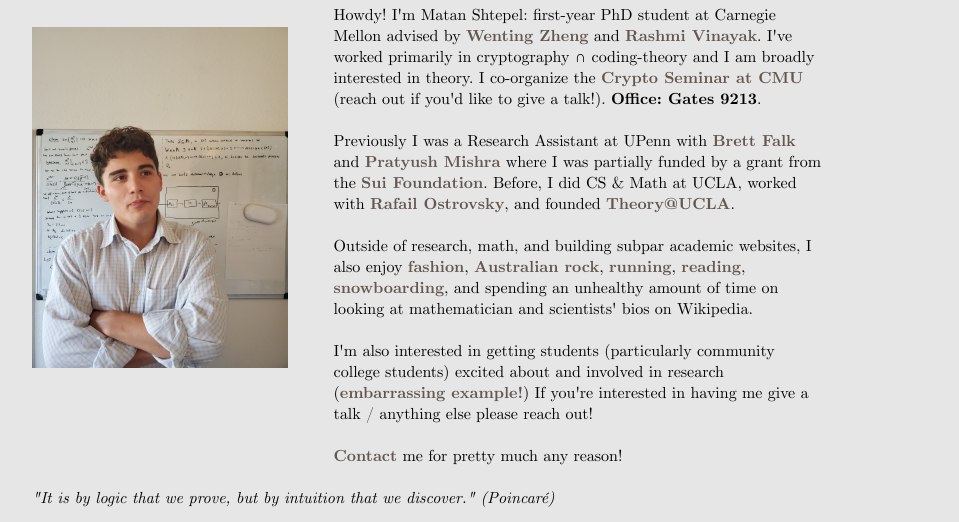
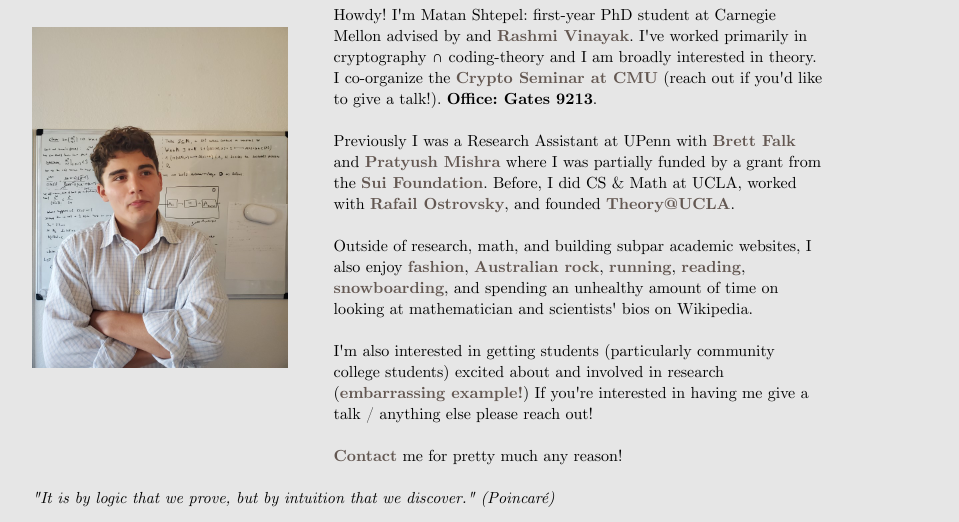
Before and after one commit to GnarlyMshtep/personalWebsite, a plain HTML site: page index.html in a window 1280 px wide. Shown: the part 119-641 px from the top of the page, without its empty margins (160-1119 px from the left). Drawn offline with Linux system fonts and the light colour scheme.

Commit message:
no more wenting

```diff
--- a/index.html
+++ b/index.html
@@ -28,7 +28,7 @@
                 <div class="main-pic-container">
                     <img src="images/matanPic.jpg" alt="matan shtepel" title="your standard academic portrait">
                 </div>
-                <p class="main-description">Howdy! I'm Matan Shtepel: first-year PhD student at Carnegie Mellon advised by <a href="https://wzheng.github.io/">Wenting Zheng</a> and <a href="https://www.cs.cmu.edu/~rvinayak/">Rashmi Vinayak</a>.
+                <p class="main-description">Howdy! I'm Matan Shtepel: first-year PhD student at Carnegie Mellon advised by and <a href="https://www.cs.cmu.edu/~rvinayak/">Rashmi Vinayak</a>.
                     I've worked primarily in cryptography ∩ coding-theory and I am broadly interested in theory. I co-organize the <a href="https://sites.google.com/view/crypto-seminar/home">Crypto Seminar at CMU</a> (reach out if you'd like to give a talk!).
                     <b>Office: Gates 9213</b>.
 
```
